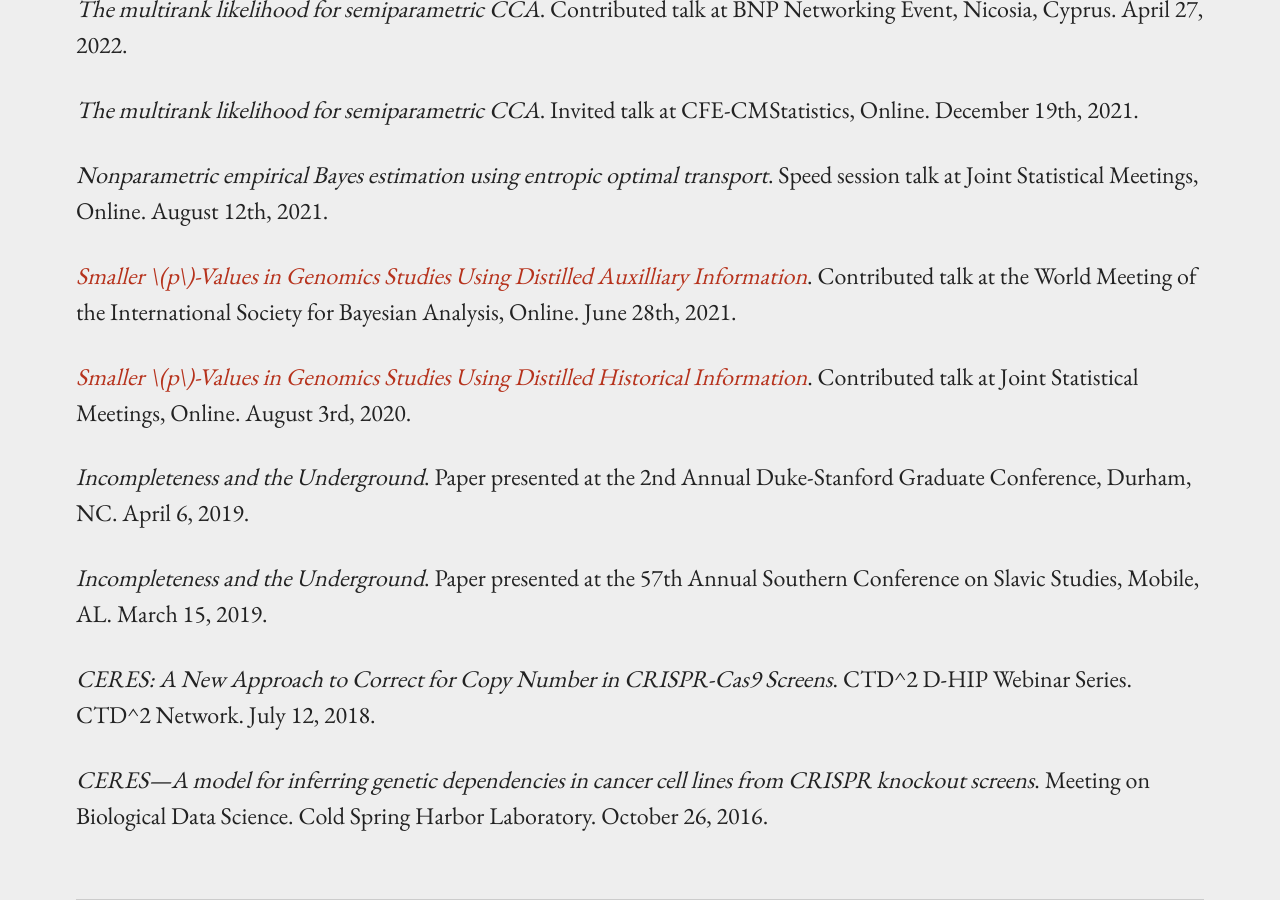
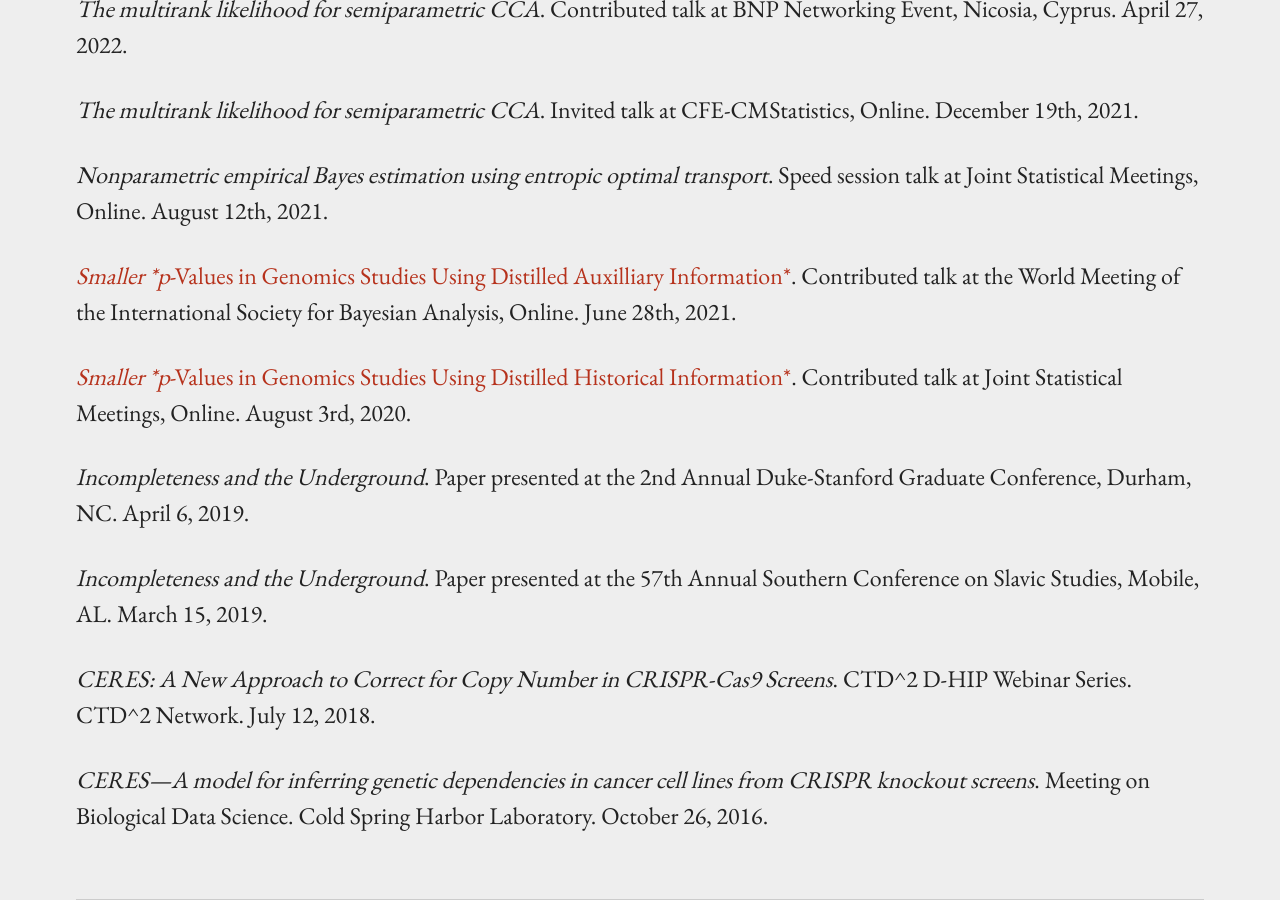
Before and after one commit to j-g-b/j-g-b.github.io, a Jekyll site: the page built from research.md, in a window 1280 px wide and 900 px high, scrolled down 3648 px. Built offline with Jekyll 4.4.1, drawn with Linux system fonts in a browser that asks for light colours.

Commit message:
fixing typo

```diff
--- a/research.md
+++ b/research.md
@@ -67,9 +67,9 @@
 
 *Nonparametric empirical Bayes estimation using entropic optimal transport*. Speed session talk at Joint Statistical Meetings, Online. August 12th, 2021.
 
-[*Smaller \\(p\\)-Values in Genomics Studies Using Distilled Auxilliary Information*](/assets/misc/smaller_p_values_in_genomics_studies_pres.pdf). Contributed talk at the World Meeting of the International Society for Bayesian Analysis, Online. June 28th, 2021.
+[*Smaller *p*-Values in Genomics Studies Using Distilled Auxilliary Information*](/assets/misc/smaller_p_values_in_genomics_studies_pres.pdf). Contributed talk at the World Meeting of the International Society for Bayesian Analysis, Online. June 28th, 2021.
 
-[*Smaller \\(p\\)-Values in Genomics Studies Using Distilled Historical Information*](/assets/misc/smaller_p_values_in_genomics_studies_pres.pdf). Contributed talk at Joint Statistical Meetings, Online. August 3rd, 2020.
+[*Smaller *p*-Values in Genomics Studies Using Distilled Historical Information*](/assets/misc/smaller_p_values_in_genomics_studies_pres.pdf). Contributed talk at Joint Statistical Meetings, Online. August 3rd, 2020.
 
 *Incompleteness and the Underground*. Paper presented at the 2nd Annual Duke-Stanford Graduate Conference, Durham, NC. April 6, 2019.
 
```
